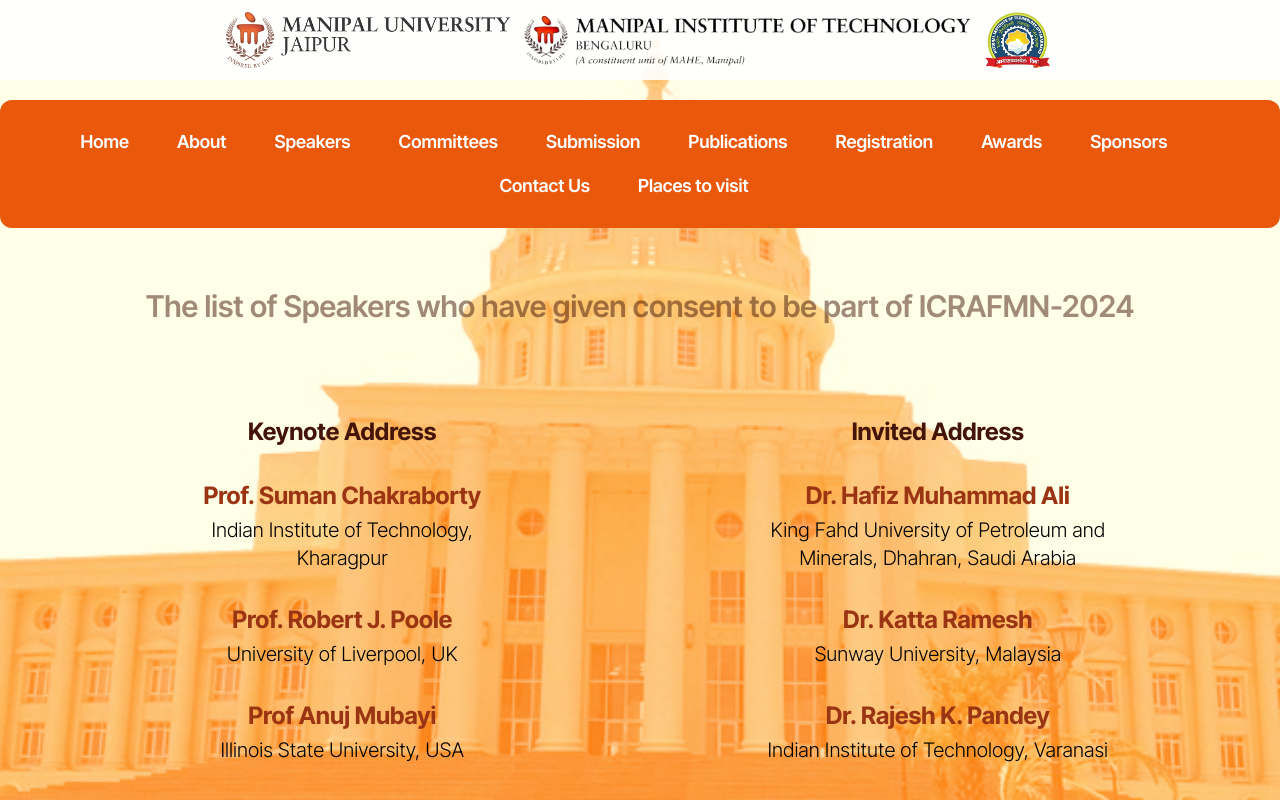
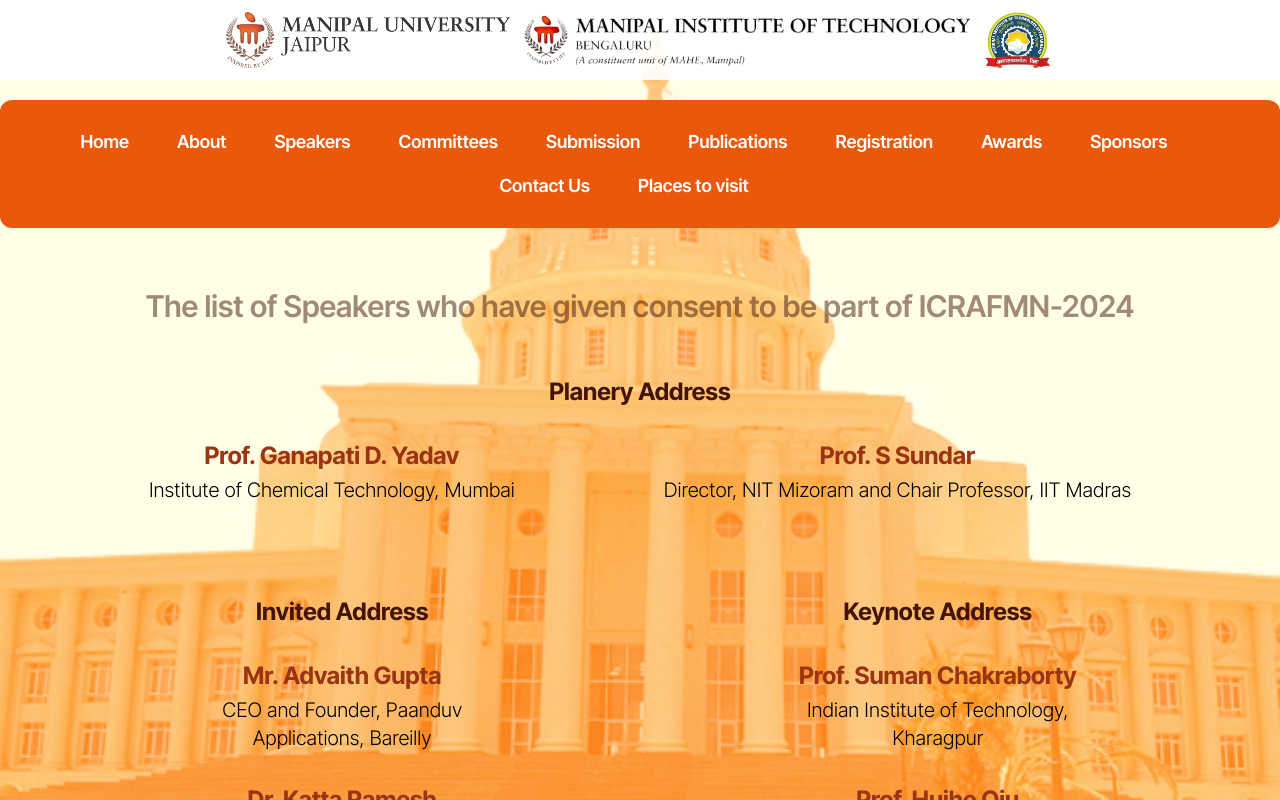
Before and after one commit to Chandan-CV/icrafmn24-site, a SvelteKit app: page /speakers in a window 1280 px wide. Built offline with nearby package versions, Linux system fonts and the light colour scheme.

Commit message:
raj sir changes infi

```diff
--- a/src/routes/committees/+page.svelte
+++ b/src/routes/committees/+page.svelte
@@ -131,7 +131,7 @@
     name: "Organizing Secretaries",
     members: [
       {
-        name: "Dr. Aditya G S S",
+        name: "Dr. Adithya G S S",
         designation: "Department of Mechanical and Industrial Engineering, MIT, Bengaluru"
       },
       {
@@ -194,6 +194,10 @@
       {
         name: "Dr. Anil Ahlawat",
         designation: "Department of Mathematics and Statistics, MUJ, Jaipur"
+      },
+      {
+        name:"Dr. Dhirendra Bahadur Singh",
+        designation:"Department of Mathematics, NIT, Uttarakhand"
       }
     ]
   },
--- a/src/routes/speakers/+page.svelte
+++ b/src/routes/speakers/+page.svelte
@@ -1,7 +1,5 @@
 <script lang="ts">
-	import conferenceAddresses from "./speakerdata";
-
-
+	import conferenceAddresses, { planerySpeakers } from './speakerdata';
 </script>
 
 <div class="text-center">
@@ -10,18 +8,34 @@
 			The list of Speakers who have given consent to be part of ICRAFMN-2024
 		</h1>
 	</div>
+
+	<div class="m-10 full">
+		<h1 class="font-InterTight text-2xl font-bold text-orange-950 pb-3">Planery Address</h1>
+		<div class="flex flex-row w-full justify-evenly flex-wrap">
+			{#each planerySpeakers as speaker}
+				<div class="flex flex-col items-center pt-5 px-10">
+					<h1 class="font-InterTight text-2xl font-bold text-orange-800 pb-1">
+						{speaker.name}
+					</h1>
+					<h1 class="font-InterTight text-xl font-light text-black pb-3">
+						{speaker.affiliation}
+					</h1>
+				</div>
+			{/each}
+		</div>
+	</div>
 	<div class="flex flex-row justify-evenly text-center flex-wrap mt-10">
-		{#each conferenceAddresses.categories as category}
+		{#each conferenceAddresses.categories.reverse() as category}
 			<div class="m-10 sm:w-1/3">
-				<h1 class="font-InterTight text-2xl font-bold text-orange-950 pb-3 ">
+				<h1 class="font-InterTight text-2xl font-bold text-orange-950 pb-3">
 					{category.category}
 				</h1>
 				{#each category.speakers as speaker}
 					<div class="flex flex-col items-center pt-5 px-10">
-						<h1 class="font-InterTight text-2xl font-bold text-orange-800 pb-1 ">
+						<h1 class="font-InterTight text-2xl font-bold text-orange-800 pb-1">
 							{speaker.name}
 						</h1>
-						<h1 class="font-InterTight text-xl font-light text-black pb-3 ">
+						<h1 class="font-InterTight text-xl font-light text-black pb-3">
 							{speaker.affiliation}
 						</h1>
 					</div>
@@ -31,7 +45,8 @@
 	</div>
 	<div class=" flex flex-col items-center pt-10 px-10">
 		<h1 class="font-InterTight text-3xl font-semibold text-orange-950 pb-3 animate-pulse">
-			The list will be updated as and when the speakers give their consent to be a part of ICRAFMN-2024.
+			The list will be updated as and when the speakers give their consent to be a part of
+			ICRAFMN-2024.
 		</h1>
 	</div>
 </div>
--- a/src/routes/speakers/speakerdata.ts
+++ b/src/routes/speakers/speakerdata.ts
@@ -15,29 +15,33 @@
 // Example instantiation
 const keynoteSpeakers: Speaker[] = [
 	{ name: 'Prof. Suman Chakraborty', affiliation: 'Indian Institute of Technology, Kharagpur' },
+	{name:"Prof. Huihe Qiu", affiliation:"Hong Kong University of Science and Technology, China"},
+	{name:"Prof. S M Mallikarjunaiah", affiliation:"Texas A&M University-Corpus Christi, USA"},
 	{ name: 'Prof. Robert J. Poole', affiliation: 'University of Liverpool, UK' },
 	{ name: 'Prof Anuj Mubayi', affiliation: 'Illinois State University, USA' },
 	{ name: 'Prof. E. Y. K. Ng', affiliation: 'Nanyang Technological University, Singapore' },
 	{ name: 'Prof. Dave Smith', affiliation: 'University of Birmingham, Edgbaston, UK' },
-  {name:"Prof. Bruno Carpentieri", affiliation:"The Free University of Bozen-Bolzano, Italy"},
+	{ name: 'Prof. Bruno Carpentieri', affiliation: 'The Free University of Bozen-Bolzano, Italy' },
 	{ name: 'Prof. O. D. Makinde', affiliation: 'Stellenbosch University, South Africa' },
 	{ name: 'Prof. Padmanabhan Seshaiyer', affiliation: 'George Mason University, USA' },
 	{ name: 'Prof. Amit Agrawal', affiliation: 'Indian Institute of Technology, Bombay' },
-  {name: "Prof. G P Raja Sekhar", affiliation:"Indian Institute of Technology, Kharagpur"},
+	{ name: 'Prof. G P Raja Sekhar', affiliation: 'Indian Institute of Technology, Kharagpur' },
 	{ name: 'Prof. P V S N Murthy', affiliation: 'Indian Institute of Technology, Kharagpur' },
 	{ name: 'Prof. Ratish Kumar B V', affiliation: 'Indian Institute of Technology, Kanpur' },
 	{ name: 'Prof. Tanmay Basak', affiliation: 'Indian Institute of Technology, Madras' },
 	{ name: 'Prof. Prasad Patnaik BSV', affiliation: 'Indian Institute of Technology, Madras' },
+	{name:"Prof. Tamal Banerjee", affiliation:"Indian Institute of Technology, Guwahati"},
 	{ name: 'Prof. Rama Bhargava', affiliation: 'Indian Institute of Technology, Roorkee' },
 	{ name: 'Prof. P.G. Siddheswar', affiliation: 'Christ University, Bengaluru' },
-	{ name: 'Dr. Manoranjan Mishra', affiliation: 'IIT Ropar' }
+	{ name: 'Dr. Manoranjan Mishra', affiliation: 'Indian Institute of Technology, Ropar' }
 ];
 
 const invitedSpeakers: Speaker[] = [
-	{
-		name: 'Dr. Hafiz Muhammad Ali',
-		affiliation: 'King Fahd University of Petroleum and Minerals, Dhahran, Saudi Arabia'
-	},
+	// {
+	// 	name: 'Dr. Hafiz Muhammad Ali',
+	// 	affiliation: 'King Fahd University of Petroleum and Minerals, Dhahran, Saudi Arabia'
+	// },
+	{name:"Mr. Advaith Gupta", affiliation:"CEO and Founder, Paanduv Applications, Bareilly"},
 	{ name: 'Dr. Katta Ramesh', affiliation: 'Sunway University, Malaysia' },
 	{ name: 'Dr. Rajesh K. Pandey', affiliation: 'Indian Institute of Technology, Varanasi' },
 	{
@@ -53,8 +57,17 @@
 		affiliation: 'King Fahd University of Petroleum and Minerals, Dhahran, Saudi Arabia'
 	},
 	{ name: 'Samuel O. Adesanya', affiliation: 'Redeemer’s University, Ede, Nigeria' },
-  {name:"Prof. Sachin Shaw", affiliation:"Botswana International University of Science and Technology, Botswana"},
-  {name:"Dr. Vivekanand", affiliation:"MNIT Jaipur"}
+	{
+		name: 'Prof. Sachin Shaw',
+		affiliation: 'Botswana International University of Science and Technology, Botswana'
+	},
+	{ name: 'Dr. Vivekanand', affiliation: 'MNIT Jaipur' }
+];
+
+export const planerySpeakers: Speaker[] = [
+	{ name: 'Prof. Ganapati D. Yadav', affiliation: 'Institute of Chemical Technology, Mumbai' },
+	{name:"Prof. S Sundar", affiliation:"Director, NIT Mizoram and Chair Professor, IIT Madras"},
+
 ];
 
 const conferenceAddresses: ConferenceAddresses = {
--- a/src/routes/submission/+page.svelte
+++ b/src/routes/submission/+page.svelte
@@ -6,13 +6,16 @@
 	<h1 class="font-InterTight text-3xl font-semibold text-orange-950">Scope of Conference</h1>
 	<div class="flex flex-row flex-wrap mb-10">
 		{#each conferenceTopics.categories as topic}
-			<div class="p-5 flex flex-col bg-white m-5 rounded-xl bg-opacity-70 shadow-2xl">
+			<div class="p-5 flex flex-col  m-5 rounded-xl ">
 				<ul class="text-2xl font-normal text-center mb-5">{topic.name}</ul>
 				{#each topic.subcategories as subtopic}
 					<li>{subtopic.name}</li>
 				{/each}
 			</div>
 		{/each}
+	</div>
+	<div class="text-2xl text-center font-semibold m-5 animate-pulse text-orange-900">
+		<strong>Note:</strong> The scope of the conference is not limited to the above topics; any topics related to discrete mathematics and combinatorics are welcome for submission.
 	</div>
 	<h1 class="font-InterTight text-3xl font-semibold text-orange-950">
 		Paper and Abstract Submission
--- a/src/routes/submission/scopedata.ts
+++ b/src/routes/submission/scopedata.ts
@@ -15,7 +15,7 @@
   const conferenceTopics: ConferenceTopics = {
     categories: [
       {
-        name: "Mathematics",
+        name: "Mathematical Sciences",
         subcategories: [
           { name: "Mathematical Modelling" },
           { name: "Boundary Layer Flow" },
```
